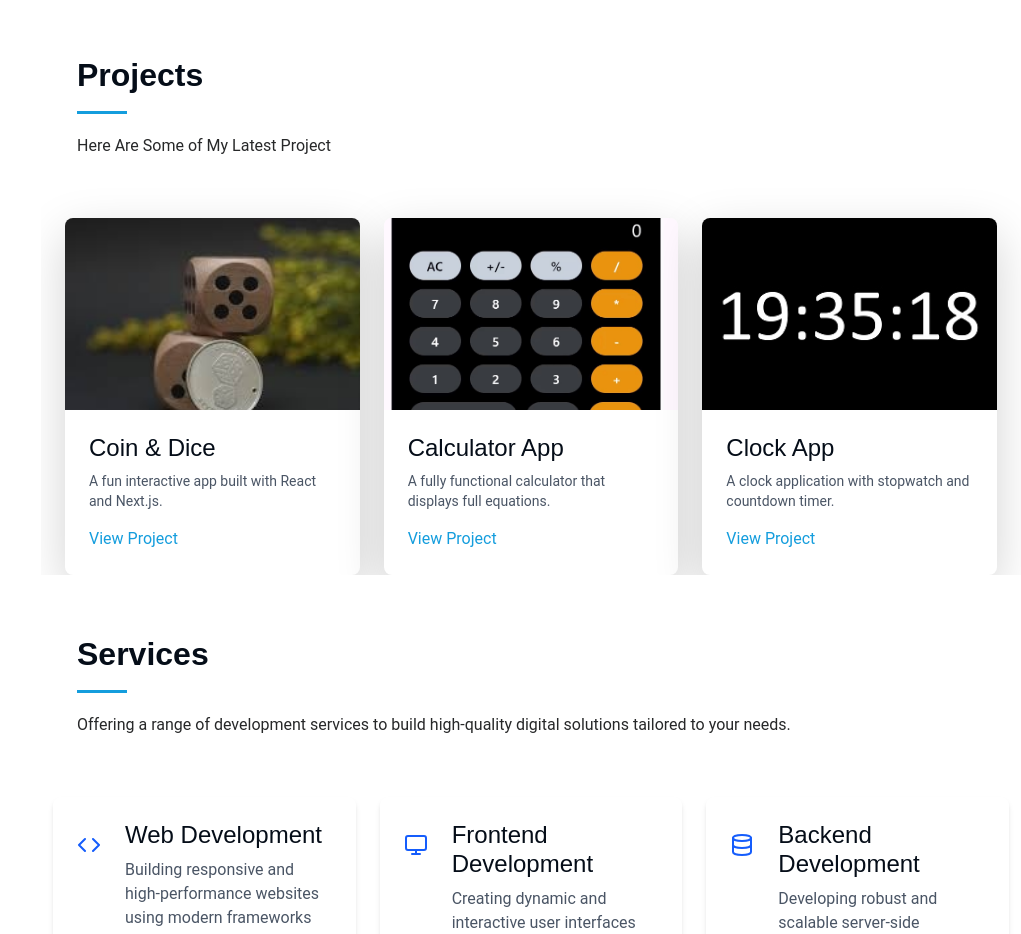
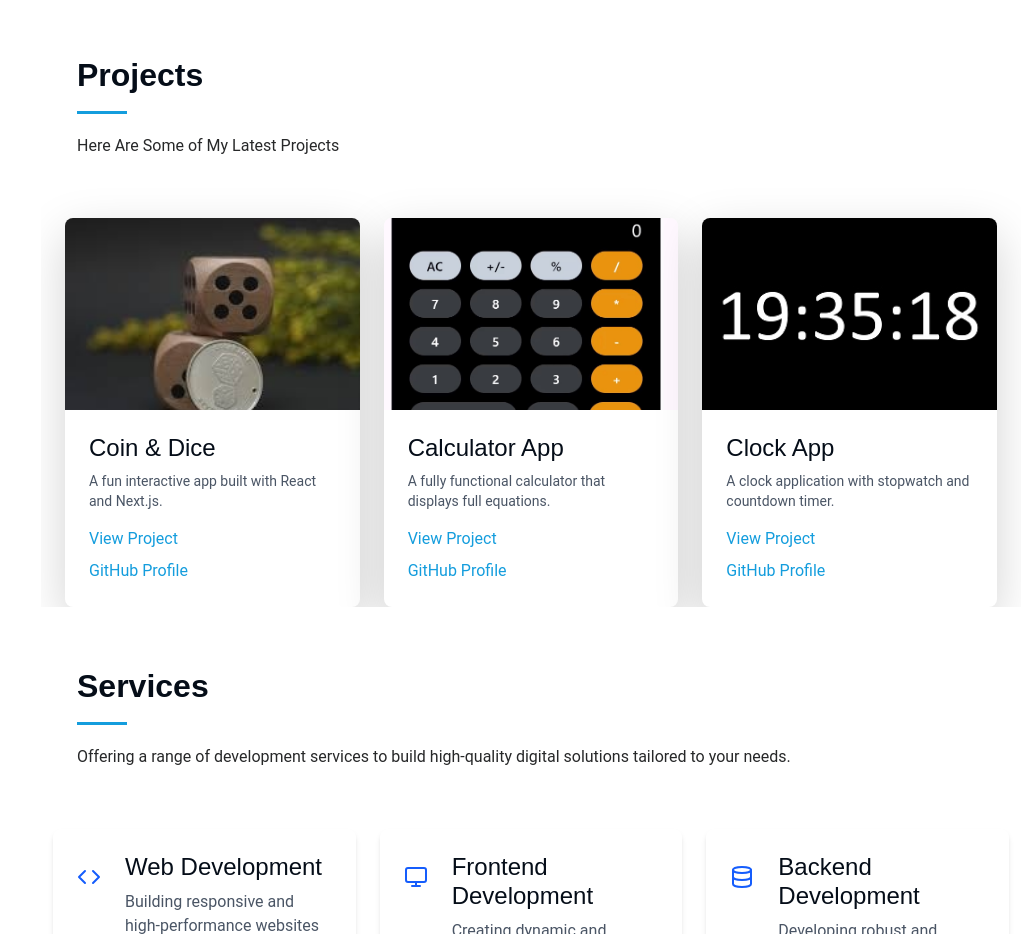
Before and after one commit to IshaBhoyar-2025/portfolio-isha, a Next.js app: page / in a window 1280 px wide. Shown: the part 3480-4414 px from the top of the page, without its empty margins (259-1280 px from the left). Built offline with nearby package versions, Linux system fonts and the light colour scheme.

Commit message:
update home file

```diff
--- a/src/app/components/home.tsx
+++ b/src/app/components/home.tsx
@@ -44,22 +44,25 @@ export default function Home() {
       title: "Coin & Dice",
       description: "A fun interactive app built with React and Next.js.",
       image: "/assets/img/images.jpg",
-      link: "https://lucky-five-eta.vercel.app/",
+      projectLink: "https://lucky-five-eta.vercel.app/",
+      githubLink: "https://github.com/IshaBhoyar-2025",
     },
     {
       title: "Calculator App",
       description: "A fully functional calculator that displays full equations.",
       image: "/assets/img/calc-app.jpg",
-      link: "https://calculator-omega-beryl.vercel.app/",
+      projectLink: "https://calculator-omega-beryl.vercel.app/",
+      githubLink: "https://github.com/IshaBhoyar-2025",
     },
     {
       title: "Clock App",
       description: "A clock application with stopwatch and countdown timer.",
       image: "/assets/img/clock.jpg",
-      link: "https://clock-virid-xi.vercel.app/",
+      projectLink: "https://clock-virid-xi.vercel.app/",
+      githubLink: "https://github.com/IshaBhoyar-2025",
     },
+  ];
 
-  ];
 
   const services = [
     { icon: <Code />, title: "Web Development", description: "Building responsive and high-performance websites using modern frameworks like React, Next.js, and Tailwind CSS." },
@@ -118,7 +121,7 @@ export default function Home() {
         <div className="container">
           <h2>Isha Bhoyar</h2>
           <p>
-          I&apos;m <span className="typed"></span>
+            I&apos;m <span className="typed"></span>
           </p>
         </div>
       </section>
@@ -377,13 +380,12 @@ export default function Home() {
           </div>
         </div>
       </section>
+
       <section id="portfolio" className="portfolio py-0 bg-gray-100">
         <div className="container mx-auto px-4 py-0">
           <div className="container section-title" data-aos="fade-up">
             <h2>Projects</h2>
-            <p>
-              Here Are Some of My Latest Project
-            </p>
+            <p>Here Are Some of My Latest Projects</p>
           </div>
 
           <div className="grid grid-cols-1 sm:grid-cols-2 lg:grid-cols-3 gap-6" data-aos="fade-up" data-aos-delay="200">
@@ -393,9 +395,14 @@ export default function Home() {
                 <div className="p-4">
                   <h4 className="text-xl font-semibold">{project.title}</h4>
                   <p className="text-gray-600 text-sm">{project.description}</p>
-                  <a href={project.link} target="_blank" rel="noopener noreferrer" className="project-link">
-                    View Project
-                  </a>
+                  <div className="flex flex-col mt-2 space-y-2">
+                    <a href={project.projectLink} target="_blank" rel="noopener noreferrer" className="project-link text-blue-500 hover:underline">
+                      View Project
+                    </a>
+                    <a href={project.githubLink} target="_blank" rel="noopener noreferrer" className="project-link text-blue-500 hover:underline">
+                      GitHub Profile
+                    </a>
+                  </div>
                 </div>
               </div>
             ))}
```
